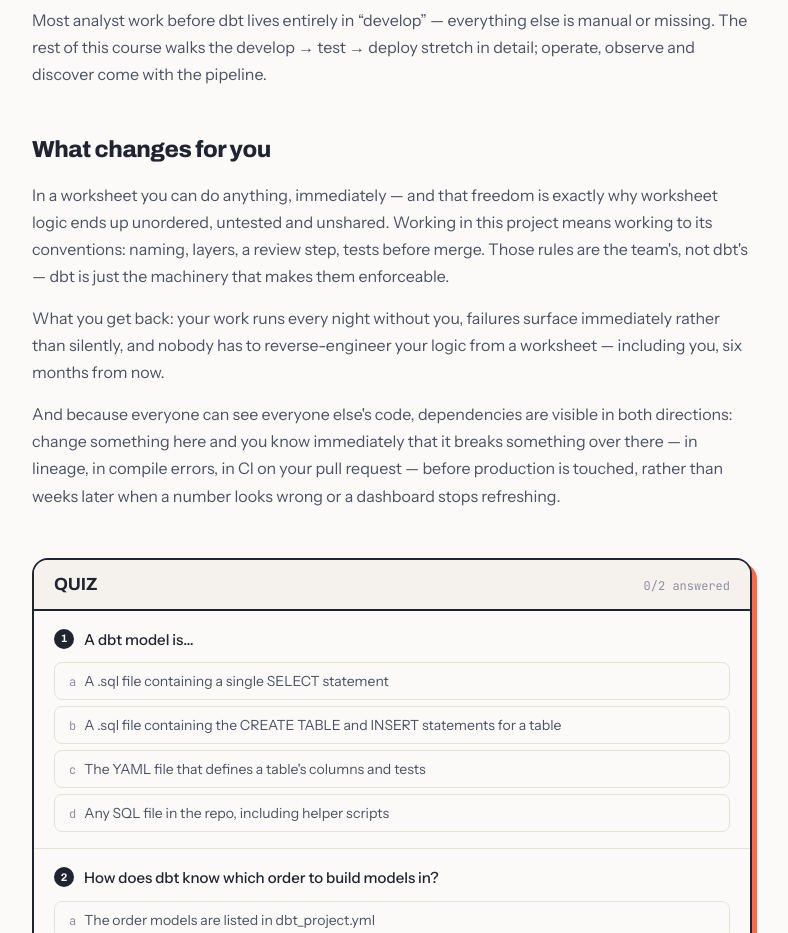
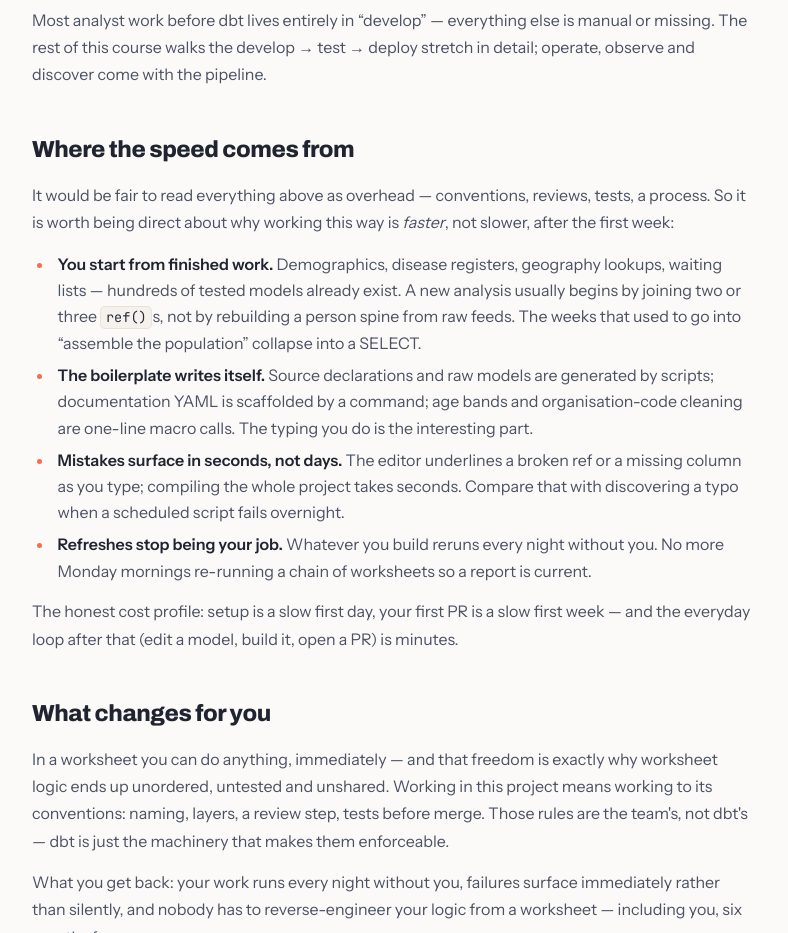
Before and after one commit to EddieDavison92/dbt-onboarding, a Next.js app: page /learn/why-dbt in a window 1280 px wide. Shown: the part 3040-3973 px from the top of the page, without its empty margins (376-1164 px from the left). Built offline with nearby package versions, Linux system fonts and the light colour scheme.

Commit message:
feat: show where dbt adds velocity - reuse pillar, speed section, fast-loop framing

```diff
--- a/app/learn/layer-cake/page.tsx
+++ b/app/learn/layer-cake/page.tsx
@@ -67,6 +67,12 @@
         to gender, ethnicity, geography and practice lookups. You will also see{" "}
         <code>pit_</code> (point-in-time), <code>obt_</code> (one big table) and{" "}
         <code>dq_</code> (data quality) prefixes here.
+      </p>
+      <p>
+        This layer is where most of your work <em>starts</em>, not where it ends: when
+        a question lands, check what already exists in reporting before building
+        anything. The fastest model is the one someone already wrote, tested and
+        refreshes nightly.
       </p>
 
       <h3>Published — governed outputs</h3>
--- a/app/learn/why-dbt/page.tsx
+++ b/app/learn/why-dbt/page.tsx
@@ -194,6 +194,44 @@
         stretch in detail; operate, observe and discover come with the pipeline.
       </p>
 
+      <h2>Where the speed comes from</h2>
+      <p>
+        It would be fair to read everything above as overhead — conventions, reviews,
+        tests, a process. So it is worth being direct about why working this way is{" "}
+        <em>faster</em>, not slower, after the first week:
+      </p>
+      <ul>
+        <li>
+          <strong>You start from finished work.</strong> Demographics, disease
+          registers, geography lookups, waiting lists — hundreds of tested models
+          already exist. A new analysis usually begins by joining two or three{" "}
+          <code>ref()</code>s, not by rebuilding a person spine from raw feeds. The
+          weeks that used to go into “assemble the population” collapse into a SELECT.
+        </li>
+        <li>
+          <strong>The boilerplate writes itself.</strong> Source declarations and raw
+          models are generated by scripts; documentation YAML is scaffolded by a
+          command; age bands and organisation-code cleaning are one-line macro calls.
+          The typing you do is the interesting part.
+        </li>
+        <li>
+          <strong>Mistakes surface in seconds, not days.</strong> The editor underlines
+          a broken ref or a missing column as you type; compiling the whole project
+          takes seconds. Compare that with discovering a typo when a scheduled script
+          fails overnight.
+        </li>
+        <li>
+          <strong>Refreshes stop being your job.</strong> Whatever you build reruns
+          every night without you. No more Monday mornings re-running a chain of
+          worksheets so a report is current.
+        </li>
+      </ul>
+      <p>
+        The honest cost profile: setup is a slow first day, your first PR is a slow
+        first week — and the everyday loop after that (edit a model, build it, open a
+        PR) is minutes.
+      </p>
+
       <h2>What changes for you</h2>
       <p>
         In a worksheet you can do anything, immediately — and that freedom is exactly
--- a/app/page.tsx
+++ b/app/page.tsx
@@ -3,6 +3,11 @@
 import { ADVANCED, LEARN, PRACTICE } from "@/lib/curriculum";
 
 const PILLARS = [
+  {
+    title: "Reused",
+    body: "Hundreds of tested models already exist. Most analyses start at ref('dim_person_demographics'), not from a blank worksheet.",
+    color: "var(--layer-reporting)",
+  },
   {
     title: "Ordered",
     body: "dbt reads your SQL and builds a dependency graph. Upstream always runs first — nobody schedules anything by hand.",
@@ -16,7 +21,7 @@
   {
     title: "Versioned",
     body: "Every change is a reviewed pull request with history. “Who changed this and why” is always one click away.",
-    color: "var(--layer-reporting)",
+    color: "var(--layer-published)",
   },
 ];
 
@@ -125,7 +130,7 @@
         <h2 className="font-display text-xs font-extrabold uppercase tracking-[0.2em] text-ink-faint">
           Why dbt
         </h2>
-        <div className="mt-4 grid gap-4 sm:grid-cols-3">
+        <div className="mt-4 grid gap-4 sm:grid-cols-2 lg:grid-cols-4">
           {PILLARS.map((p) => (
             <div
               key={p.title}
@@ -144,8 +149,10 @@
         </div>
         <p className="mt-5 max-w-[64ch] text-[15px] leading-relaxed text-ink-soft">
           The day-to-day barely changes — it is still SQL against Snowflake. What
-          changes is that your logic stops living in worksheets and starts living in a
-          pipeline the whole team can trust, rerun and build on.
+          changes is the starting point: instead of rebuilding demographics, registers
+          and lookups for every piece of work, you join models that already exist, are
+          already tested, and refresh themselves every night. The setup in this course
+          is a one-off; the everyday loop — edit, build, PR — takes minutes.
         </p>
       </section>
 
--- a/app/practice/review-and-merge/page.tsx
+++ b/app/practice/review-and-merge/page.tsx
@@ -82,6 +82,12 @@
         review, merge. That consistency is what lets the team trust every number the
         pipeline produces.
       </p>
+      <p>
+        It also gets fast. The first time through, this track is an afternoon; once
+        the tools are familiar, a routine change — branch, edit, build, PR — is a
+        loop measured in minutes, with most of the elapsed time being review rather
+        than your effort. The process feels heavyweight exactly once.
+      </p>
 
       <Checklist
         id="merge"
--- a/app/practice/setup/page.tsx
+++ b/app/practice/setup/page.tsx
@@ -13,7 +13,7 @@
       slug="setup"
       kicker="Do · Step 1"
       title="Set up your machine"
-      lede="One-time setup: tools, credentials, and a successful dbt debug. Allow about fifteen minutes."
+      lede="One-time setup: tools, credentials, and a successful dbt debug. Allow about fifteen minutes — this is the slowest day; the everyday loop after it is minutes."
       minutes={15}
     >
       <Callout kind="info" title="Before you start">
```
